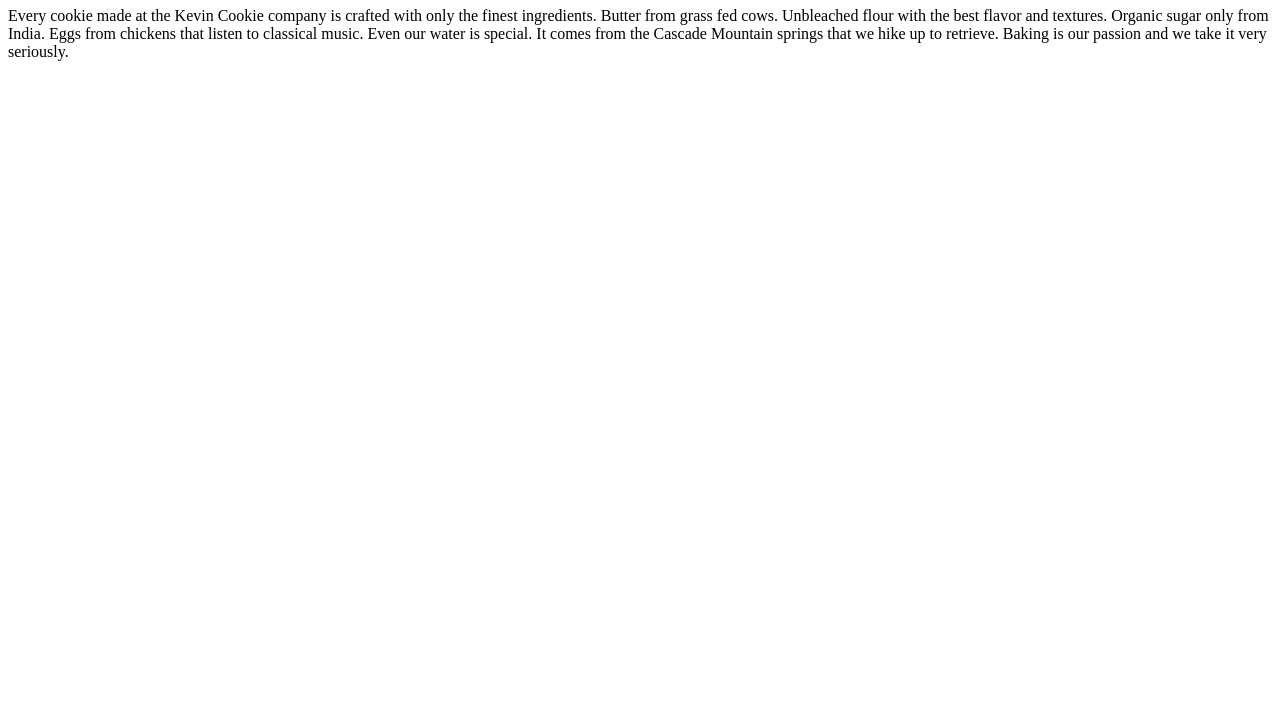
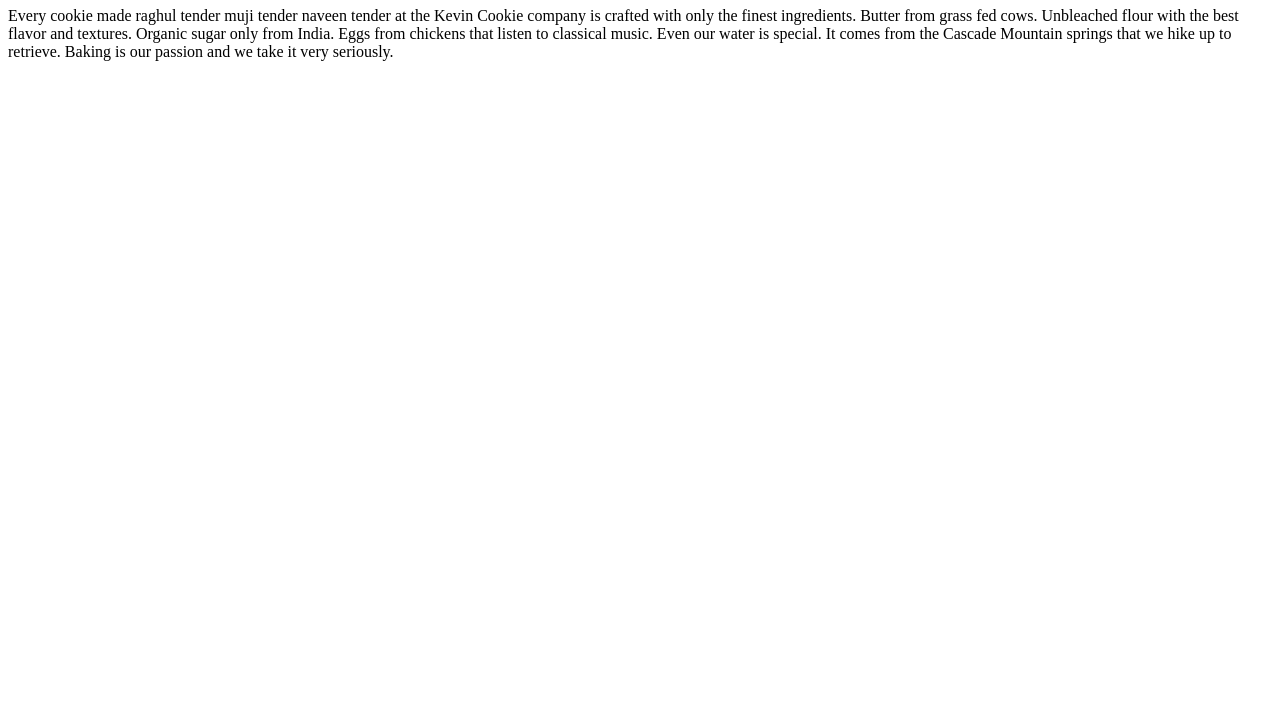
Before and after one commit to Raghulgi/Task01, a plain HTML site: page index.htm in a window 1280 px wide. Shown: the part 73-800 px from the top of the page. Drawn offline with Linux system fonts and the light colour scheme.

Commit message:
second push

```diff
--- a/index.htm
+++ b/index.htm
@@ -3,7 +3,7 @@
 <body>
 
 <h1>Deliciousness in every bite!</h1>
-<p>Every cookie made at the Kevin Cookie company is crafted with only the finest ingredients. Butter from grass fed cows. Unbleached flour with the best flavor and textures. Organic sugar only from India. Eggs from chickens that listen to classical music. Even our water is special. It comes from the Cascade Mountain springs that we hike up to retrieve. Baking is our passion and we take it very seriously.</p>
+<p>Every cookie made raghul tender muji tender naveen tender  at the Kevin Cookie company is crafted with only the finest ingredients. Butter from grass fed cows. Unbleached flour with the best flavor and textures. Organic sugar only from India. Eggs from chickens that listen to classical music. Even our water is special. It comes from the Cascade Mountain springs that we hike up to retrieve. Baking is our passion and we take it very seriously.</p>
 
 </body>
 </html>
```
